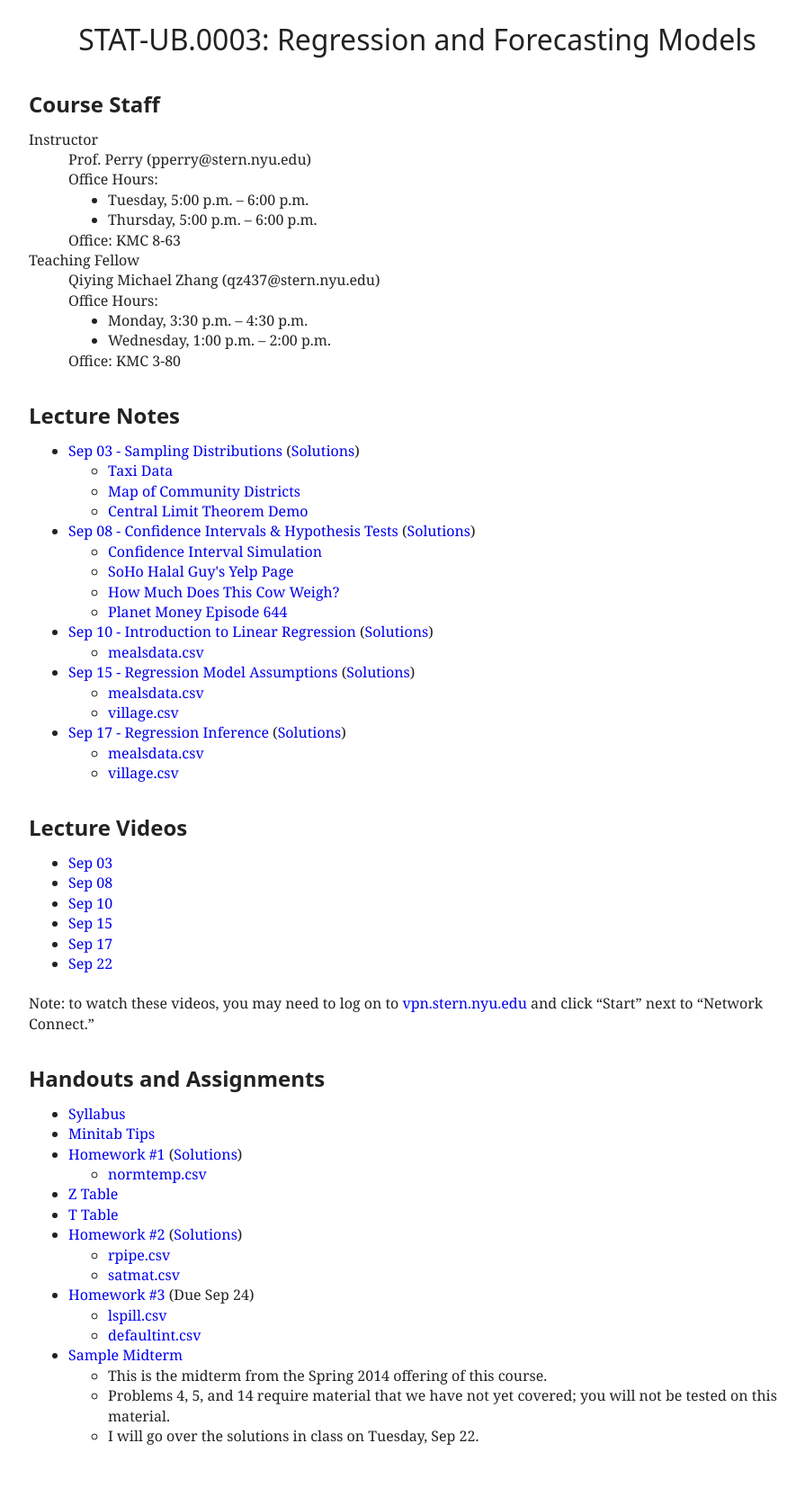
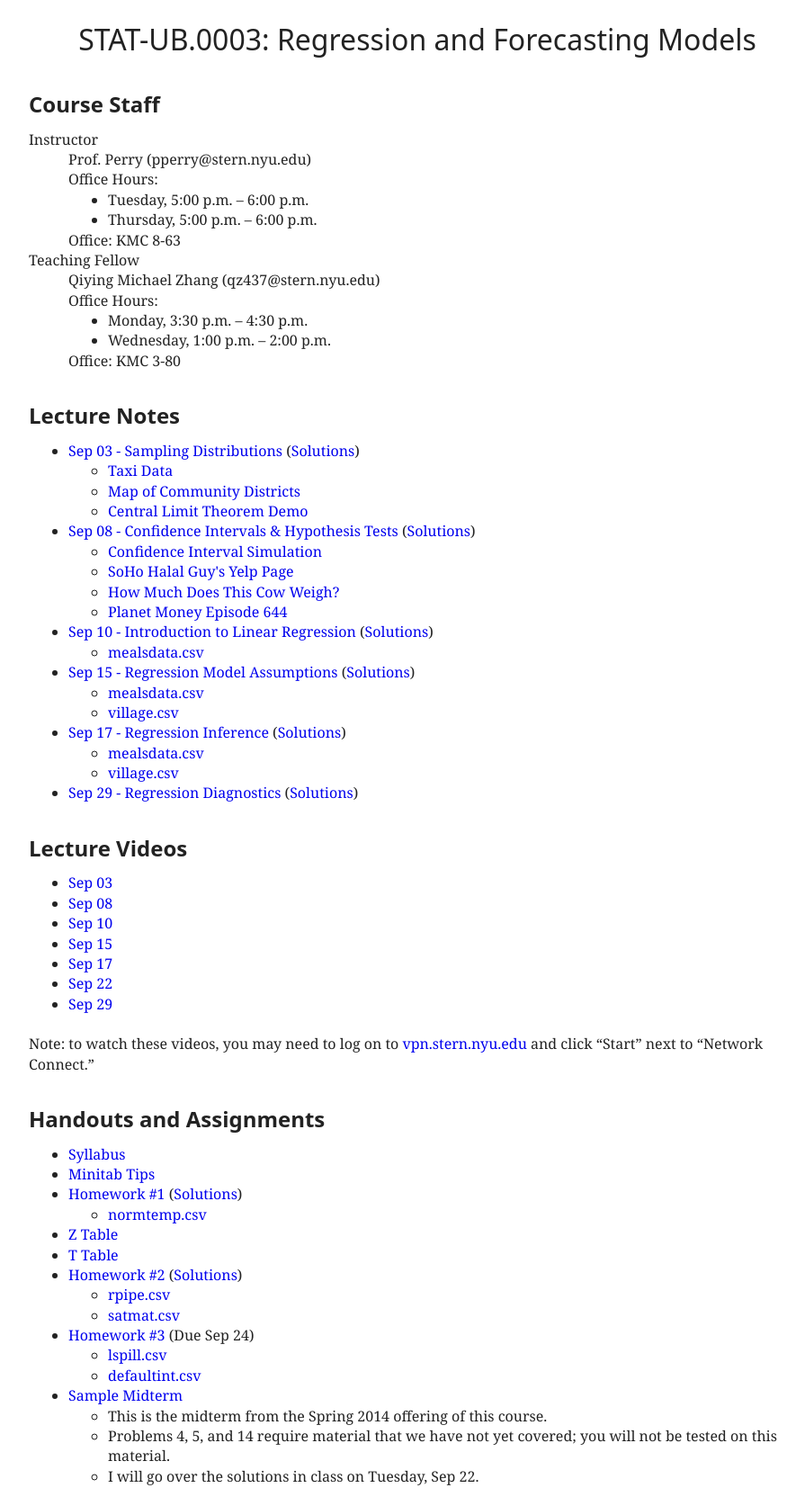
Before and after one commit to patperry/patperry.github.com, a Jekyll site: the page built from course/ub0003/index.html, in a window 1280 px wide. Shown: the whole page at 90% size, without its empty margins (176-1071 px from the left). Built offline with Jekyll 4.4.1, drawn with Linux system fonts in a browser that asks for light colours; before the commit the page ends 1629 px from its top, so only the background shows below that.

Commit message:
add reg-diagnostic materials

```diff
--- a/course/ub0003/index.html
+++ b/course/ub0003/index.html
@@ -65,6 +65,8 @@ stylesheet: /css/main.css?v=1
       <li><a href="data/mealsdata.csv">mealsdata.csv</a>
       <li><a href="data/village.csv">village.csv</a>
     </ul>
+  <li><a href="lecture/reg-diagnostic.pdf">Sep 29 - Regression Diagnostics</a>
+    (<a href="lecture/reg-diagnostic-sol.pdf">Solutions</a>)
 </ul>
 
 
@@ -76,6 +78,7 @@ stylesheet: /css/main.css?v=1
   <li><a href="http://nyustern.mediasite.com/Mediasite/Play/3689ca0c1d574ebd969c4dc62b84bd211d">Sep 15</a>
   <li><a href="http://nyustern.mediasite.com/Mediasite/Play/b18964a932334dfe9756709157102bce1d">Sep 17</a>
   <li><a href="http://nyustern.mediasite.com/Mediasite/Play/b4545d437f474d4fb500e226d732f6b61d">Sep 22</a>
+  <li><a href="http://nyustern.mediasite.com/Mediasite/Play/4f9dba1868104716bff7a514a13fc6ab1d">Sep 29</a>
 </ul>
 <p>Note: to watch these videos, you may need to log on to <a href="http://vpn.stern.nyu.edu/">vpn.stern.nyu.edu</a>
   and click &ldquo;Start&rdquo; next to &ldquo;Network Connect.&rdquo;
```
Also changed, not shown: 2 other files.
